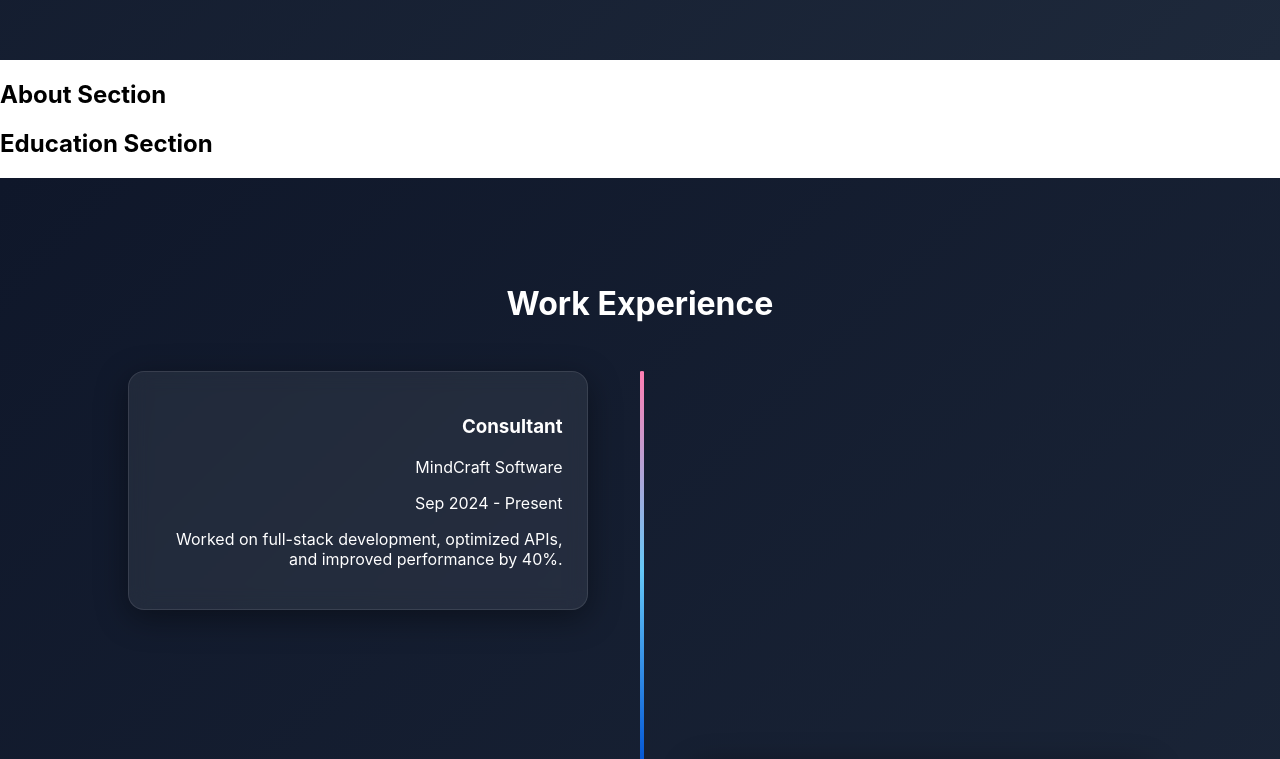
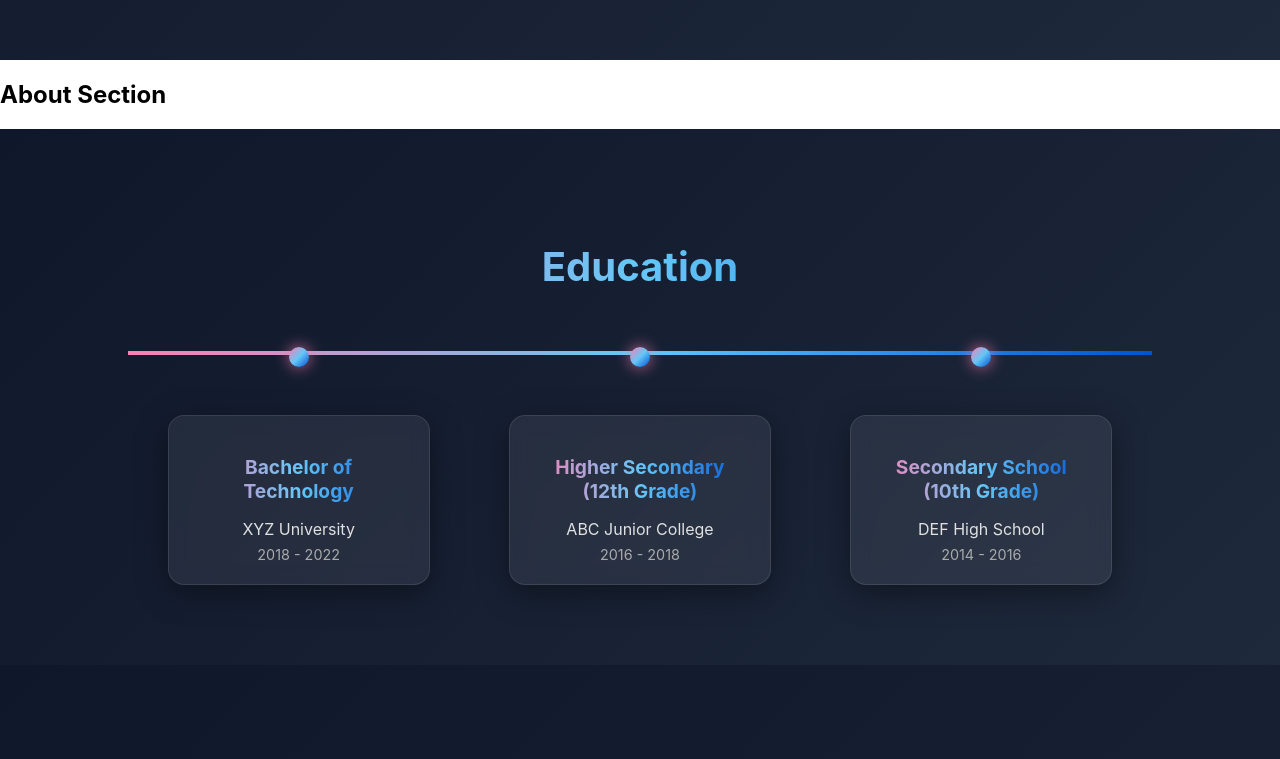
Before and after one commit to Krai07/KR_Portfolio, a React (Create React App) app: page / in a window 1280 px wide. Shown: the part 740-1499 px from the top of the page. Built offline with nearby package versions, Linux system fonts and the light colour scheme; the HTML template or start-up script is replaced by a standard one.

Commit message:
education section

```diff
--- a/src/section/Education/Education.css
+++ b/src/section/Education/Education.css
@@ -0,0 +1,115 @@
+/* Section Base */
+.education-section {
+  position: relative;
+  width: 100%;
+  padding: 80px 0;
+  background: linear-gradient(135deg, #0f172a, #1e293b);
+  color: #fff;
+  text-align: center;
+}
+
+.education-title {
+  font-size: 2.5rem;
+  font-weight: bold;
+  margin-bottom: 60px;
+  background: linear-gradient(90deg, #ff7eb3, #65c7f7, #0052d4);
+  -webkit-background-clip: text;
+  background-clip: text;
+  -webkit-text-fill-color: transparent;
+}
+
+/* Timeline Wrapper */
+.education-timeline {
+  position: relative;
+  display: flex;
+  justify-content: space-between;
+  align-items: flex-start;
+  width: 80%;
+  margin: 0 auto;
+  padding-top: 40px;
+  border-top: 4px solid transparent;
+  border-image: linear-gradient(90deg, #ff7eb3, #65c7f7, #0052d4);
+  border-image-slice: 1;
+}
+
+/* Each Item */
+.education-item {
+  position: relative;
+  flex: 1;
+  text-align: center;
+}
+
+/* Dots on the Line */
+.edu-dot {
+  position: absolute;
+  top: -48px;
+  left: 50%;
+  transform: translateX(-50%);
+  width: 20px;
+  height: 20px;
+  background: linear-gradient(135deg, #ff7eb3, #65c7f7, #0052d4);
+  border-radius: 50%;
+  box-shadow: 0 0 15px rgba(255, 126, 179, 0.8);
+  z-index: 2;
+}
+
+/* Cards */
+.edu-card {
+  margin-top: 20px;
+  background: rgba(255, 255, 255, 0.07);
+  border-radius: 16px;
+  padding: 20px;
+  width: 220px;
+  margin-left: auto;
+  margin-right: auto;
+  box-shadow: 0 8px 32px rgba(0, 0, 0, 0.4);
+  backdrop-filter: blur(10px);
+  border: 1px solid rgba(255, 255, 255, 0.1);
+  transition: transform 0.3s ease, box-shadow 0.3s ease;
+}
+
+.edu-card:hover {
+  transform: translateY(-6px);
+  box-shadow: 0 12px 40px rgba(0, 0, 0, 0.6);
+}
+
+/* Card Content */
+.edu-degree {
+  font-size: 1.2rem;
+  font-weight: bold;
+  margin-bottom: 8px;
+  background: linear-gradient(90deg, #ff7eb3, #65c7f7, #0052d4);
+  -webkit-background-clip: text;
+  background-clip: text;
+  -webkit-text-fill-color: transparent;
+}
+
+.edu-institution {
+  font-size: 1rem;
+  color: #e1e1e1;
+  margin-bottom: 5px;
+}
+
+.edu-duration {
+  font-size: 0.9rem;
+  color: #aaa;
+}
+
+/* Responsive */
+@media (max-width: 900px) {
+  .education-timeline {
+    flex-direction: column;
+    border-top: none;
+  }
+
+  .education-item {
+    margin-bottom: 40px;
+  }
+
+  .edu-dot {
+    position: relative;
+    top: 0;
+    left: 50%;
+    margin-bottom: 15px;
+  }
+}
--- a/src/section/Education/Education.js
+++ b/src/section/Education/Education.js
@@ -1,9 +1,53 @@
-function Education() {
+import React from "react";
+import { motion } from "framer-motion";
+import "./Education.css";
+
+const education = [
+  {
+    id: 1,
+    degree: "Bachelor of Technology",
+    institution: "XYZ University",
+    duration: "2018 - 2022",
+  },
+  {
+    id: 2,
+    degree: "Higher Secondary (12th Grade)",
+    institution: "ABC Junior College",
+    duration: "2016 - 2018",
+  },
+  {
+    id: 3,
+    degree: "Secondary School (10th Grade)",
+    institution: "DEF High School",
+    duration: "2014 - 2016",
+  },
+];
+
+const Education = () => {
   return (
-    <section id="education">
-      <h1>Education Section</h1>
+    <section className="education-section">
+      <h2 className="education-title">Education</h2>
+      <div className="education-timeline">
+        {education.map((edu, index) => (
+          <motion.div
+            key={edu.id}
+            className="education-item"
+            initial={{ opacity: 0, y: 50 }}
+            whileInView={{ opacity: 1, y: 0 }}
+            transition={{ duration: 0.6, delay: index * 0.2 }}
+            viewport={{ once: true, amount: 0.3 }}
+          >
+            <div className="edu-dot"></div>
+            <div className="edu-card">
+              <h3 className="edu-degree">{edu.degree}</h3>
+              <p className="edu-institution">{edu.institution}</p>
+              <span className="edu-duration">{edu.duration}</span>
+            </div>
+          </motion.div>
+        ))}
+      </div>
     </section>
   );
-}
+};
 
 export default Education;
--- a/src/section/Projects/Projects.js
+++ b/src/section/Projects/Projects.js
@@ -16,11 +16,12 @@ const projects = [
     tagline: "Transformer-based text classification",
     tech: ["Python", "TensorFlow", "NLP"],
     description: "Developed a transformer model for text classification with high accuracy.",
+    github: "https://github.com/Krai07/DLPFS-client",
   },
   {
     id: 3,
     title: "DLPFS Server",
-    tagline: "Full-stack productivity app",
+    tagline: "Data Leakage Prevention File System",
     tech: ["React", "Node.js", "Express", "MongoDB"],
     description: "Created a task management tool with authentication and real-time updates.",
     github: "https://github.com/Krai07/DLPFS-server",
@@ -28,18 +29,18 @@ const projects = [
   },
   {
     id: 4,
-    title: "Community Website",
+    title: "Developer's Community",
     tagline: "Conversational AI for support",
     tech: ["Python", "Flask", "Rasa"],
     description: "Built an AI-powered chatbot to automate support queries.",
-    github: "#",
+    github: "https://github.com/Krai07/KKAVProject",
   },
   {
     id: 5,
     title: "Portfolio Website",
     tagline: "Interactive developer portfolio",
     tech: ["React", "Framer Motion", "CSS"],
-    description: "Designed and developed a modern glassy portfolio with animations.",
+    description: "Designed and developed a modern glassy portfolio with animations for myself",
     github: "https://github.com/Krai07/KR_Portfolio",
   },
 ];
```
